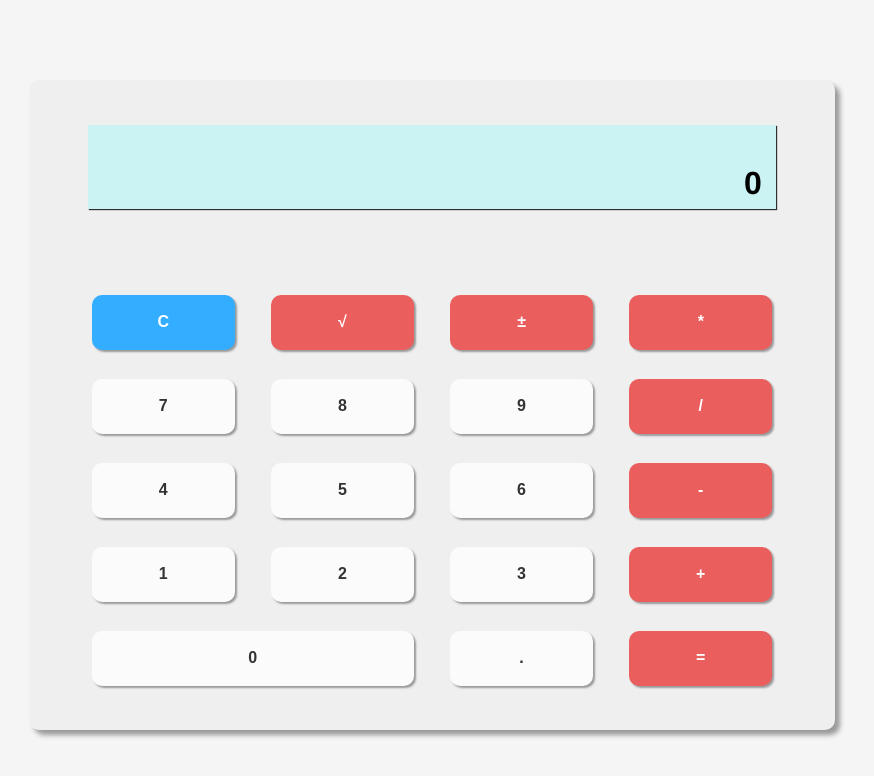
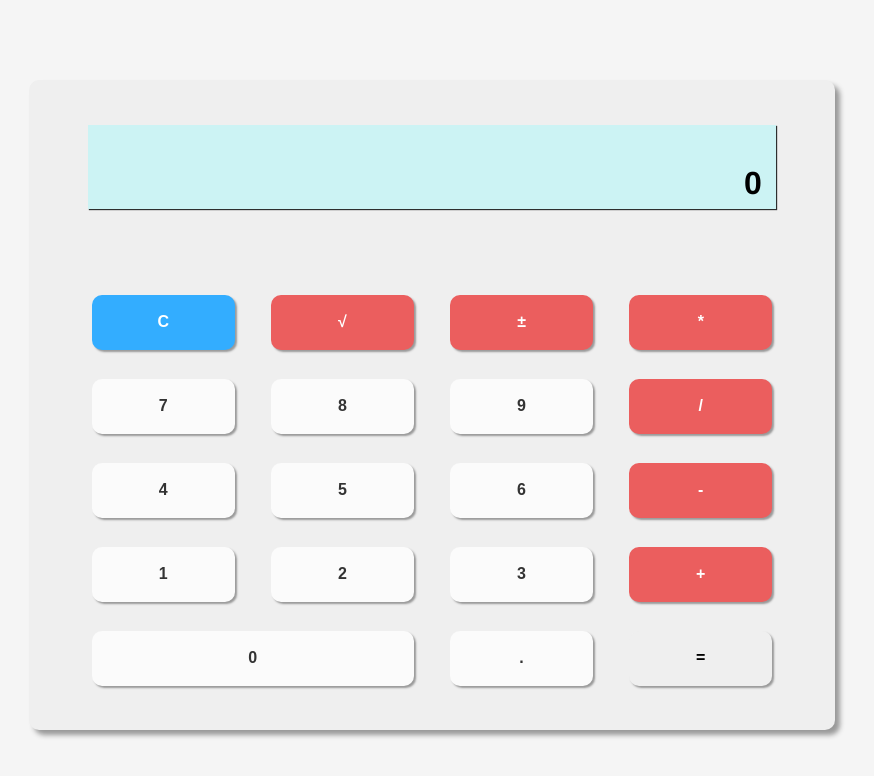
Before and after one commit to darin-estrin/jscalculator, a plain HTML site: page index.html in a window 1280 px wide. Shown: the whole page, without its empty margins (208-1082 px from the left). Drawn offline with nearby package versions, Linux system fonts and the light colour scheme.

Commit message:
removed operator class from equal button

```diff
--- a/index.html
+++ b/index.html
@@ -38,7 +38,7 @@
         <button class="add operator">+</button>
         <button class="zero number">0</button>
         <button class="decimal">.</button>
-        <button class="equal operator">=</button>
+        <button class="equal">=</button>
       </div>
     </div>
   </div>
```
